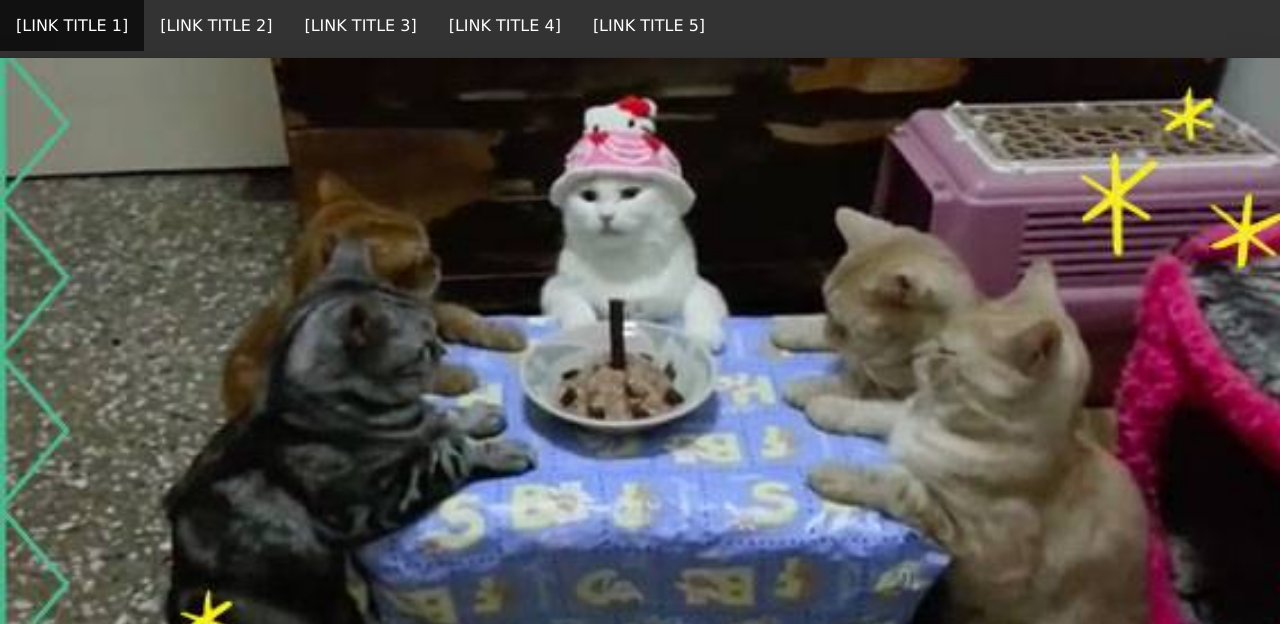
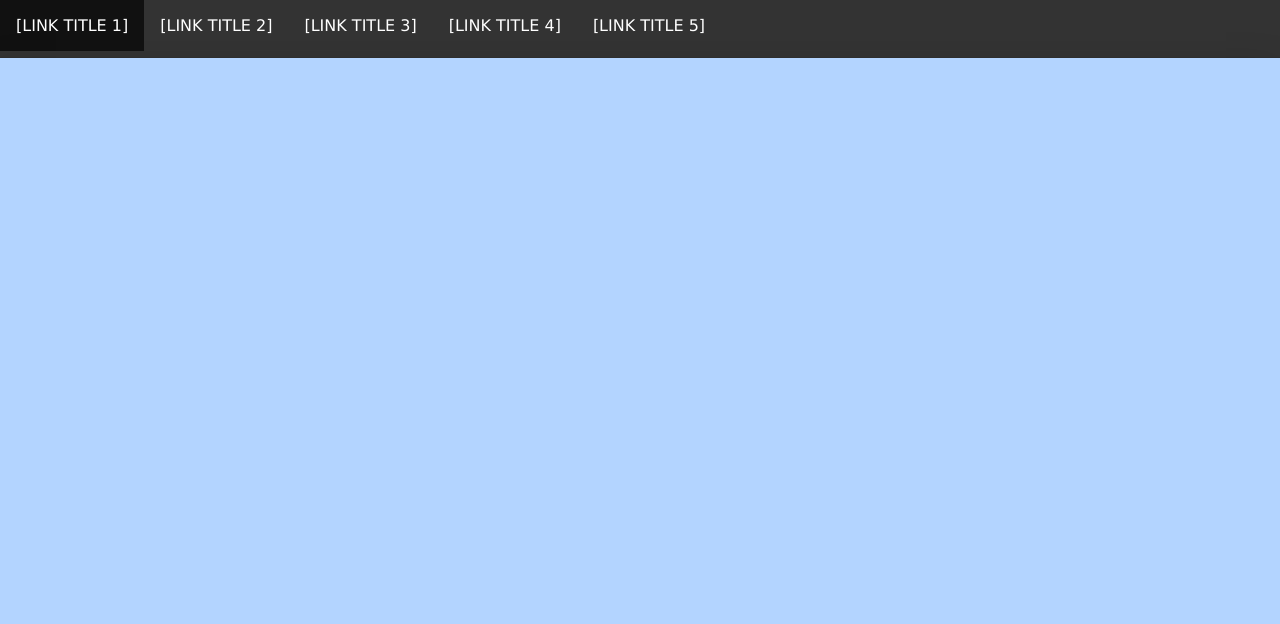
Before and after one commit to EricNavar/Test, a plain HTML site: page index.html in a window 1280 px wide. Shown: the top 624 px of the page. Drawn offline with Linux system fonts and the light colour scheme.

Commit message:
fix css import

```diff
--- a/index.html
+++ b/index.html
@@ -16,7 +16,7 @@
     <title>My First Website</title>
 
     <!-- Importing the CSS file cat.css -->
-    <link rel="stylesheet" href="cat.css">
+    <link rel="stylesheet" href="index.css">
   </head>
 
   <body>
```
